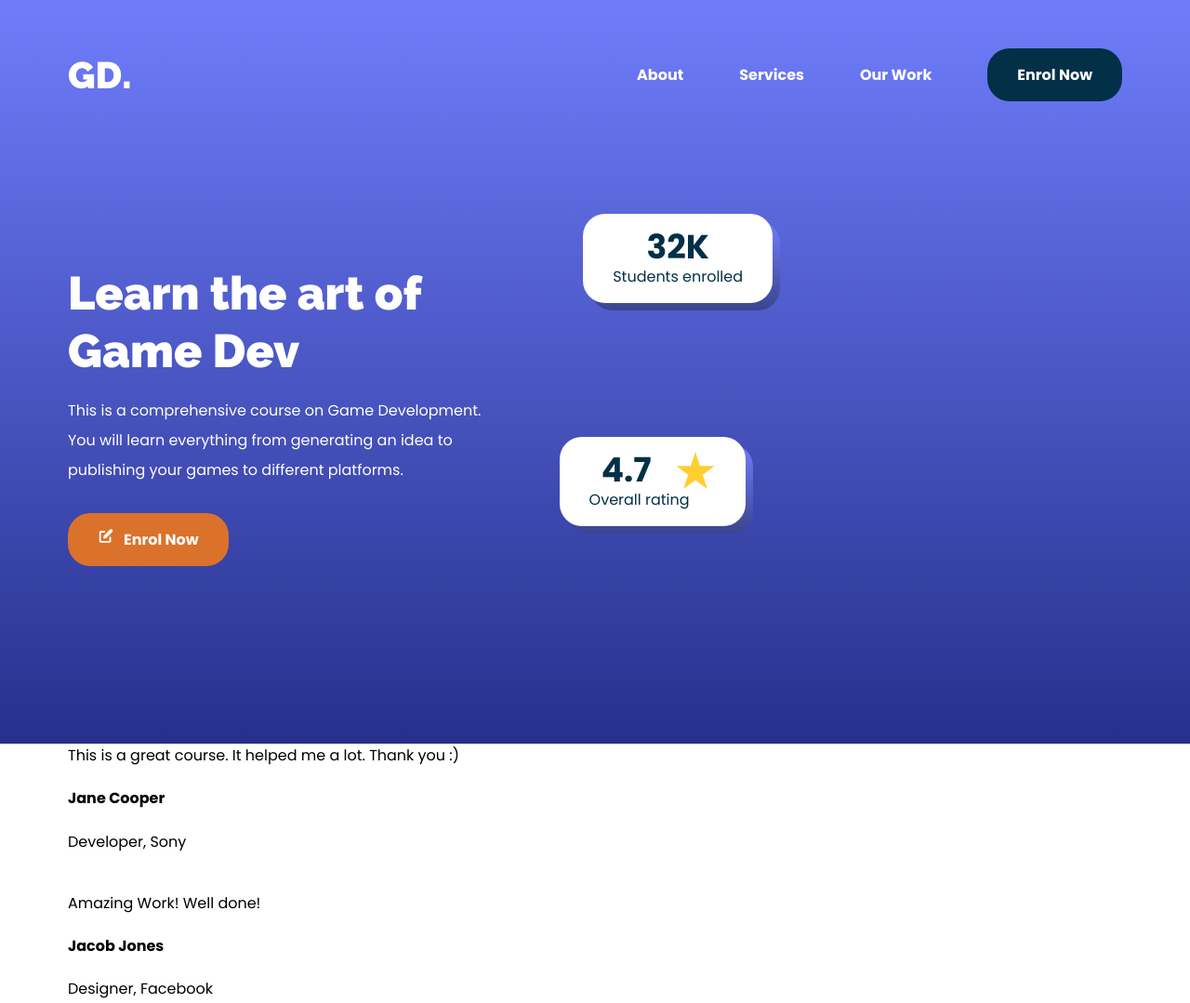
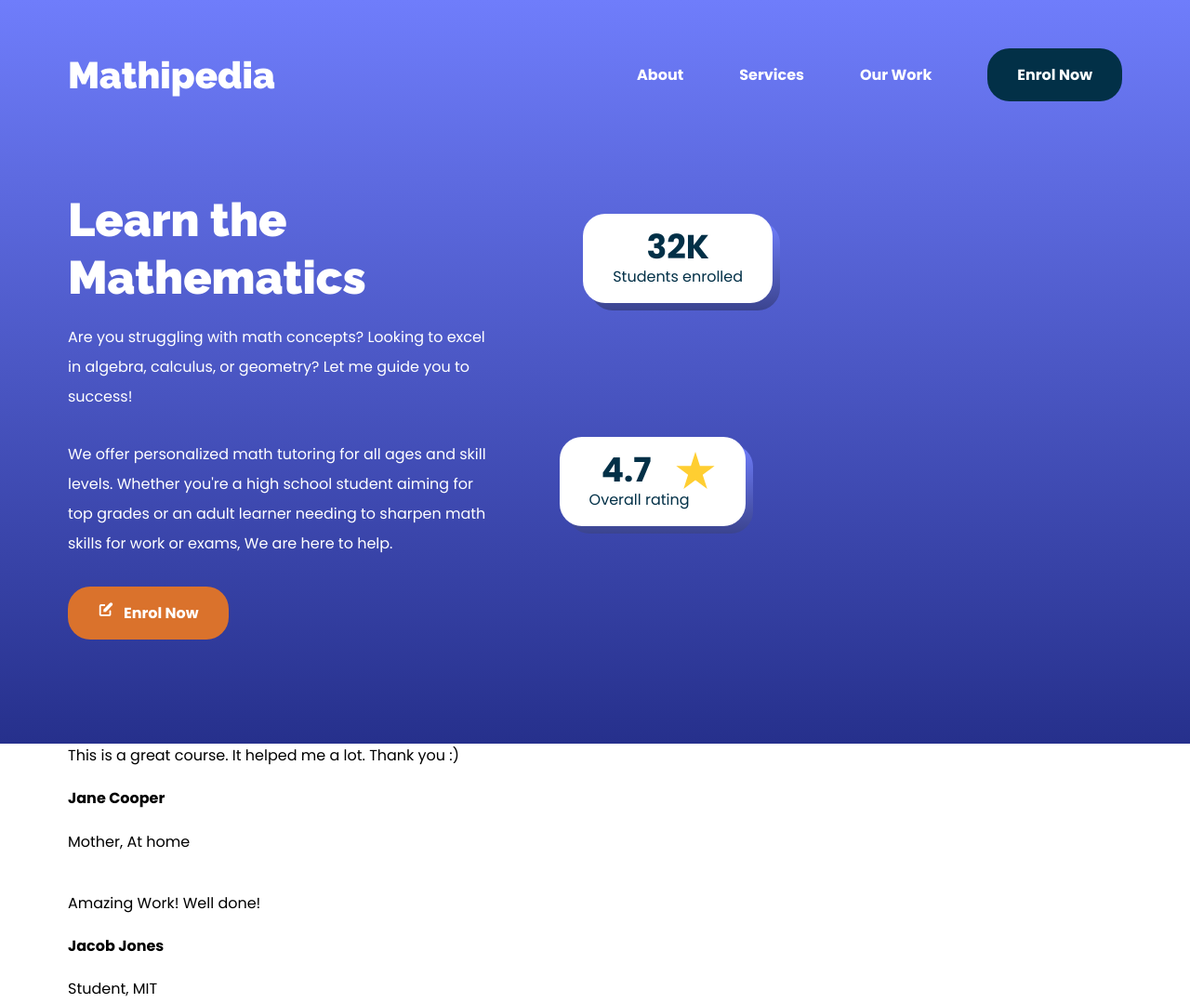
Before and after one commit to jagmia2/game-dev-figma, a plain HTML site: page index.html in a window 1280 px wide. Shown: the top 1079 px of the page at 93% size. Drawn offline with Linux system fonts and the light colour scheme.

Commit message:
changed website to "learn math"

```diff
--- a/index.html
+++ b/index.html
@@ -3,7 +3,7 @@
 <head>
     <meta charset="UTF-8">
     <meta name="viewport" content="width=device-width, initial-scale=1.0">
-    <title>Document</title>
+    <title>Learn Math</title>
     <link rel="stylesheet" href="style.css">
     <link rel="preconnect" href="https://fonts.googleapis.com">
 <link rel="preconnect" href="https://fonts.gstatic.com" crossorigin>
@@ -15,7 +15,7 @@
         <div class="wrapper">
             <nav>
                 <div class="logo">
-                    GD.
+                    Mathipedia
                 </div>
                 <ul>
                     <li>
@@ -37,10 +37,13 @@
 
             <div class="hero-section">
                 <div class="left">
-                    <h1>Learn the art of <br/>
-                        Game Dev</h1>
+                    <h1>Learn the <br/>
+                        Mathematics</h1>
                     <p>
-                        This is a comprehensive course on Game Development. You will learn everything from generating an idea to publishing your games to different platforms.
+                        Are you struggling with math concepts? Looking to excel in algebra, calculus, or geometry? Let me guide you to success!
+                    </p>
+                    <p>
+                        We offer personalized math tutoring for all ages and skill levels. Whether you're a high school student aiming for top grades or an adult learner needing to sharpen math skills for work or exams, We are here to help.
                     </p>
 
                     <a href="#" class="btn light enrol-icon">Enrol Now</a>
@@ -93,7 +96,7 @@
                     </div>
                     <div class="info">
                         <h4>Jane Cooper</h4>
-                        <p class="company">Developer, Sony</p>
+                        <p class="company">Mother, At home</p>
                     </div>
                     <img src="images/testimonial-1.png" alt="">
                 </div>
@@ -104,7 +107,7 @@
                     </div>
                     <div class="info">
                         <h4>Jacob Jones</h4>
-                        <p class="company">Designer, Facebook</p>
+                        <p class="company">Student, MIT</p>
                     </div>
                     <img src="images/testimonial-2.png" alt="">
                 </div>
```
